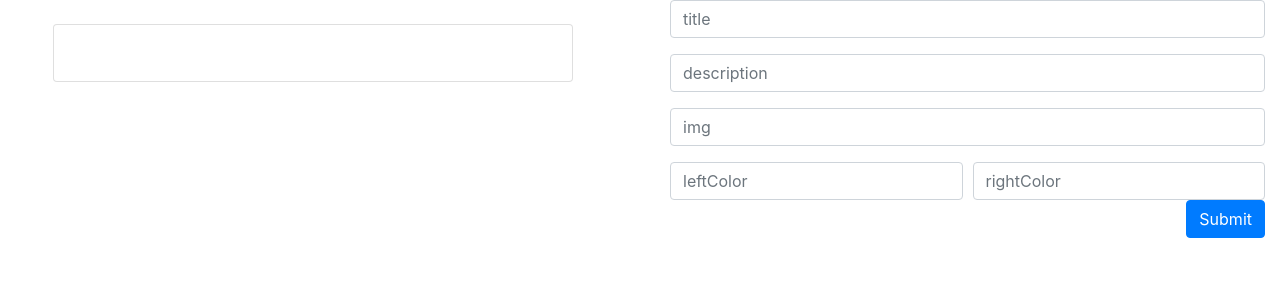
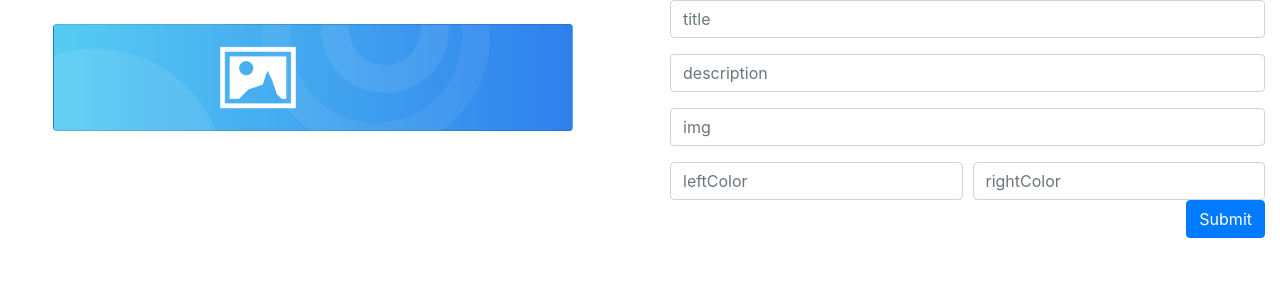
Before and after one commit to robertramosastudillo/FitnessApp, a React (Create React App) app: page /exercise/new in a window 1280 px wide. Shown: the top 300 px of the page. Built offline with nearby package versions, Linux system fonts and the light colour scheme.

Commit message:
Sending data to the API

```diff
--- a/src/components/Card.js
+++ b/src/components/Card.js
@@ -1,5 +1,6 @@
 import React from "react";
 import circlesImg from "../images/circles.png";
+import emptyImg from "../images/empty.png";
 import "./styles/Card.css";
 
 class Card extends React.Component {
@@ -9,13 +10,18 @@ class Card extends React.Component {
       <div
         className="card mx-auto Fitness-Card mt-4"
         style={{
-          backgroundImage: `url(${circlesImg}), linear-gradient(to right, ${leftColor}, ${rightColor})`
+          backgroundImage: `url(${circlesImg}), linear-gradient(to right, ${leftColor ||
+            "#56CCF2"}  , ${rightColor || "#2F80ED"}) `
         }}
       >
         <div className="card-body">
           <div className="row center">
             <div className="col-6">
-              <img src={img} alt="" className="float-right" />
+              <img
+                src={img || emptyImg}
+                className="float-right"
+                alt="exercise"
+              />
             </div>
             <div className="col-6 Fitness-Card-Info">
               <h1>{title}</h1>
--- a/src/components/ExerciseForm.js
+++ b/src/components/ExerciseForm.js
@@ -1,17 +1,12 @@
 import React from "react";
 
 class ExerciseForm extends React.Component {
-  handleSubmit = e => {
-    e.preventDefault();
-    console.log(this.state);
-  };
-
   render() {
-    const { onChange, form } = this.props;
+    const { onChange, onSubmit, form } = this.props;
 
     return (
       <div className="container">
-        <form onSubmit={onChange}>
+        <form onSubmit={onSubmit}>
           <div className="form-group">
             <input
               type="text"
--- a/src/components/Loading.js
+++ b/src/components/Loading.js
@@ -2,7 +2,7 @@ import React from "react";
 import "./styles/Loading.css";
 
 const Loading = () => (
-<div class="loader">Loading...</div>
+<div className="loader">Loading...</div>
 );
 
 export default Loading;
--- a/src/pages/ExerciseNew.js
+++ b/src/pages/ExerciseNew.js
@@ -22,6 +22,24 @@ class ExerciseNew extends React.Component {
     });
   };
 
+  handleSubmit = async e => {
+    e.preventDefault();
+    try {
+      let config = {
+        method: "POST",
+        headers: {
+          'Accept': 'application/json',
+          'Content-Type': 'application/json'
+        },
+        body: JSON.stringify(this.state.form)
+      };
+
+      let res = await fetch("http://localhost:8000/api/exercises", config);
+      let json = await res.json();
+      console.log(json);
+    } catch (error) {}
+  };
+
   render() {
     return (
       <div className="row">
@@ -29,7 +47,11 @@ class ExerciseNew extends React.Component {
           <Card {...this.state.form} />
         </div>
         <div className="col-sm">
-          <ExerciseForm onChange={this.handleChange} form={this.state.form} />
+          <ExerciseForm
+            onChange={this.handleChange}
+            onSubmit={this.handleSubmit}
+            form={this.state.form}
+          />
         </div>
       </div>
     );
```
Also changed, not shown: src/images/empty.png (added).
